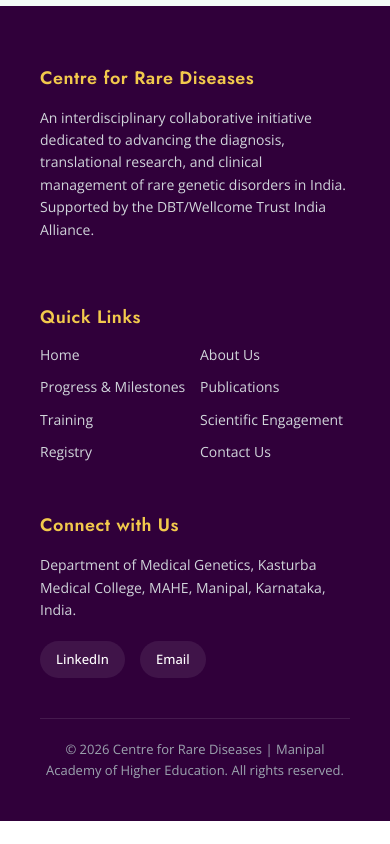
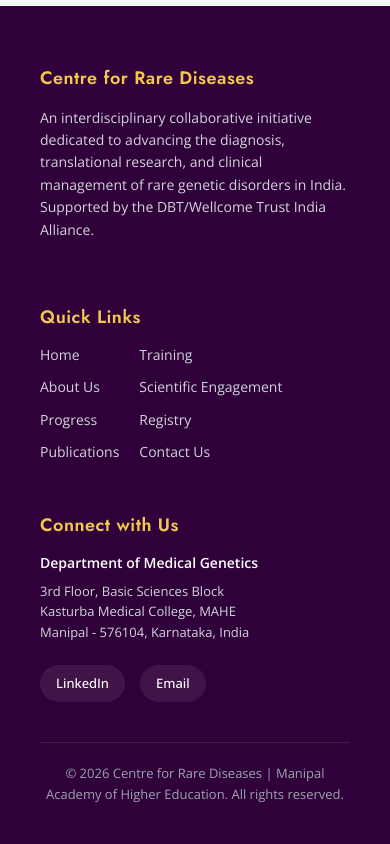
Before and after one commit to vismay-bioinfo/crc-website, a React (Vite) app: page / in a window 390 px wide. Shown: the part 7830-8674 px from the top of the page. Before the commit the page ends 8651 px from the top, so only its background shows below. Built offline with nearby package versions, Linux system fonts and the light colour scheme.

Commit message:
feat: split footer quick links into columns, format address, and configure social connections

```diff
--- a/src/components/footer.jsx
+++ b/src/components/footer.jsx
@@ -16,25 +16,38 @@
           </p>
         </div>
 
-        {/* Middle Column: Quick Navigation Links */}
+        {/* Middle Column: Quick Navigation Links (Split 4 and 4) */}
         <div className="footer-section footer-links">
           <h3>Quick Links</h3>
           <div className="footer-links-grid">
+            <div className="footer-links-col">
               <Link to="/">Home</Link>
               <Link to="/about">About Us</Link>
-            <Link to="/progress">Progress & Milestones</Link>
+              <Link to="/progress">Progress</Link>
               <Link to="/publications">Publications</Link>
+            </div>
+            <div className="footer-links-col">
               <Link to="/training">Training</Link>
               <Link to="/scientific-engagement">Scientific Engagement</Link>
               <Link to="/crc-registry">Registry</Link>
               <Link to="/contact">Contact Us</Link>
             </div>
           </div>
+        </div>
 
         {/* Right Column: Connect & Location Info */}
         <div className="footer-section footer-social">
           <h3>Connect with Us</h3>
-          <p>Department of Medical Genetics, Kasturba Medical College, MAHE, Manipal, Karnataka, India.</p>
+
+          <div className="footer-address-box">
+            <p className="footer-address-title">Department of Medical Genetics</p>
+            <p className="footer-address-text">
+              3rd Floor, Basic Sciences Block<br />
+              Kasturba Medical College, MAHE<br />
+              Manipal - 576104, Karnataka, India
+            </p>
+          </div>
+
           <div className="footer-social-icons">
             <a
               href="https://www.linkedin.com/company/centre-for-rare-diseases-mahe"
--- a/src/index.css
+++ b/src/index.css
@@ -184,27 +184,44 @@
 }
 
 .footer-links-grid {
-  display: grid;
-  grid-template-columns: 1fr;
+  display: flex;
+  gap: 30px;
+}
+
+.footer-links-col {
+  display: flex;
+  flex-direction: column;
   gap: 10px;
 }
 
-.footer-links-grid a {
+.footer-links-col a {
   color: #d1d5db;
   text-decoration: none;
   transition: all 0.2s ease;
   width: max-content;
 }
 
-.footer-links-grid a:hover {
+.footer-links-col a:hover {
   color: var(--accent-yellow);
   transform: translateX(4px);
 }
 
-.footer-social p {
+.footer-address-box {
+  margin-bottom: 22px;
+}
+
+.footer-address-title {
+  color: #ffffff;
+  font-weight: 600;
+  margin: 0 0 6px;
+  font-size: 14px;
+}
+
+.footer-address-text {
   color: #d1d5db;
   line-height: 1.6;
-  margin-bottom: 20px;
+  font-size: 13px;
+  margin: 0;
 }
 
 .footer-social-icons {
@@ -259,7 +276,7 @@
     margin-bottom: 12px;
   }
   .footer-links-grid {
-    grid-template-columns: 1fr 1fr;
+    gap: 20px;
   }
 }
 
@@ -272,8 +289,9 @@
     font-size: 22px !important;
   }
   .footer-about p,
-  .footer-links-grid a,
-  .footer-social p {
+  .footer-links-col a,
+  .footer-address-title,
+  .footer-address-text {
     font-size: 16px !important;
   }
   .footer-social-icons a {
```
Lines whose indentation alone changed are shown as unchanged.
